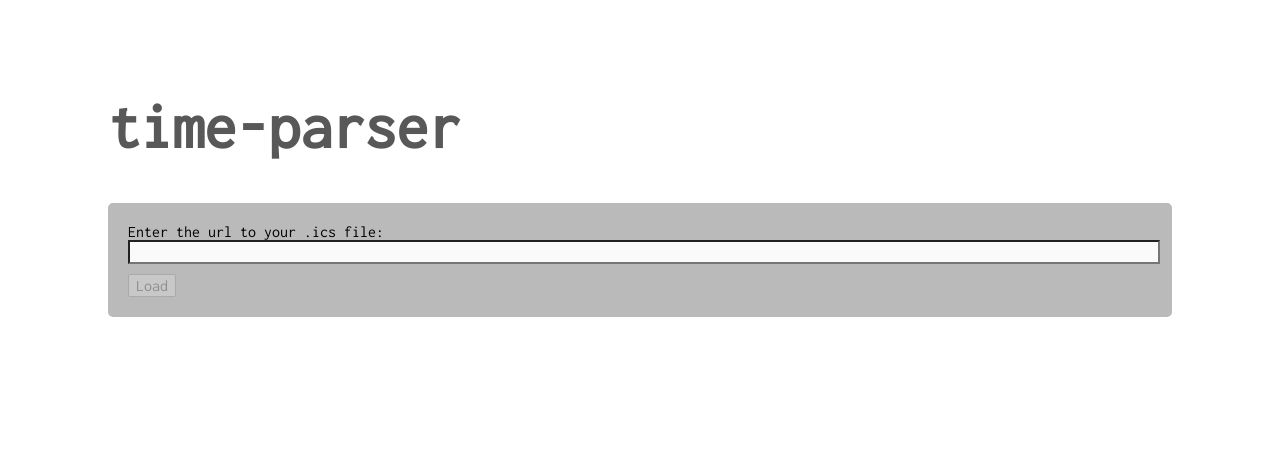
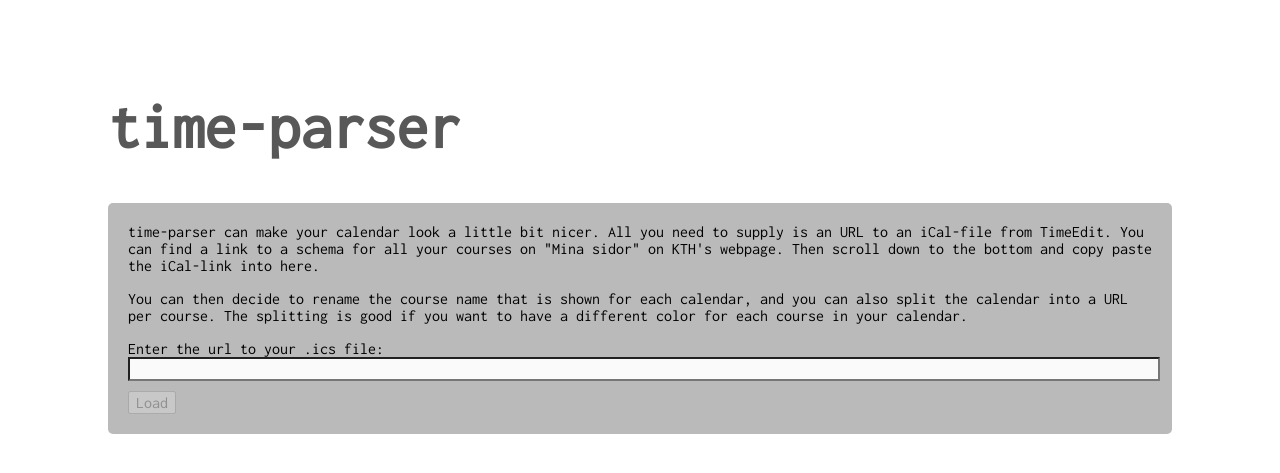
Before and after one commit to kanelbulle/time-parser, a Python web app: template templates/start.html in a window 1280 px wide. Shown: the top 473 px of the page. Run offline with Jinja, Linux system fonts and the light colour scheme; the template is opened without the code that fills it, so the values that code supplies are empty.

Commit message:
Add description of time-parser on the start page.

```diff
--- a/static/css/index.css
+++ b/static/css/index.css
@@ -8,6 +8,10 @@ h1.main_title {
 
 body {
 	font-family: 'Inconsolata', sans-serif;
+}
+
+p {
+	margin-top: 0;
 }
 
 button.submit_button,
--- a/templates/start.html
+++ b/templates/start.html
@@ -13,8 +13,16 @@
 {% endblock %}
 
 {% block content %}
+<p>
+	time-parser can make your calendar look a little bit nicer. All you need to supply is an URL to an iCal-file from TimeEdit. You can find a link to a schema for all your courses on "Mina sidor" on KTH's webpage. Then scroll down to the bottom and copy paste the iCal-link into here.
+</p>
+
+<p>
+	You can then decide to rename the course name that is shown for each calendar, and you can also split the calendar into a URL per course. The splitting is good if you want to have a different color for each course in your calendar.
+</p>
+
+
 Enter the url to your .ics file:
-
 <form name="submit_form" id="submit_form" method="post" action="/create">
 	<input class="text_field" name="ics_url" type="text" onkeyup="onChange();" />
 </form>
```
